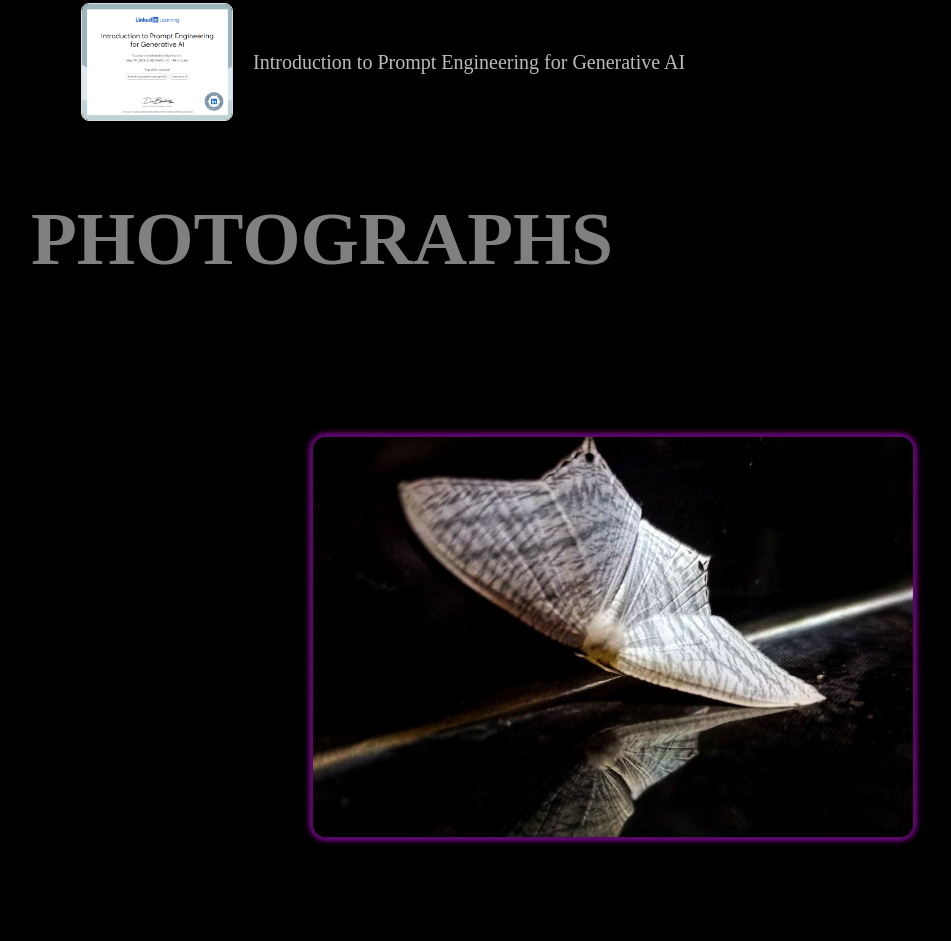
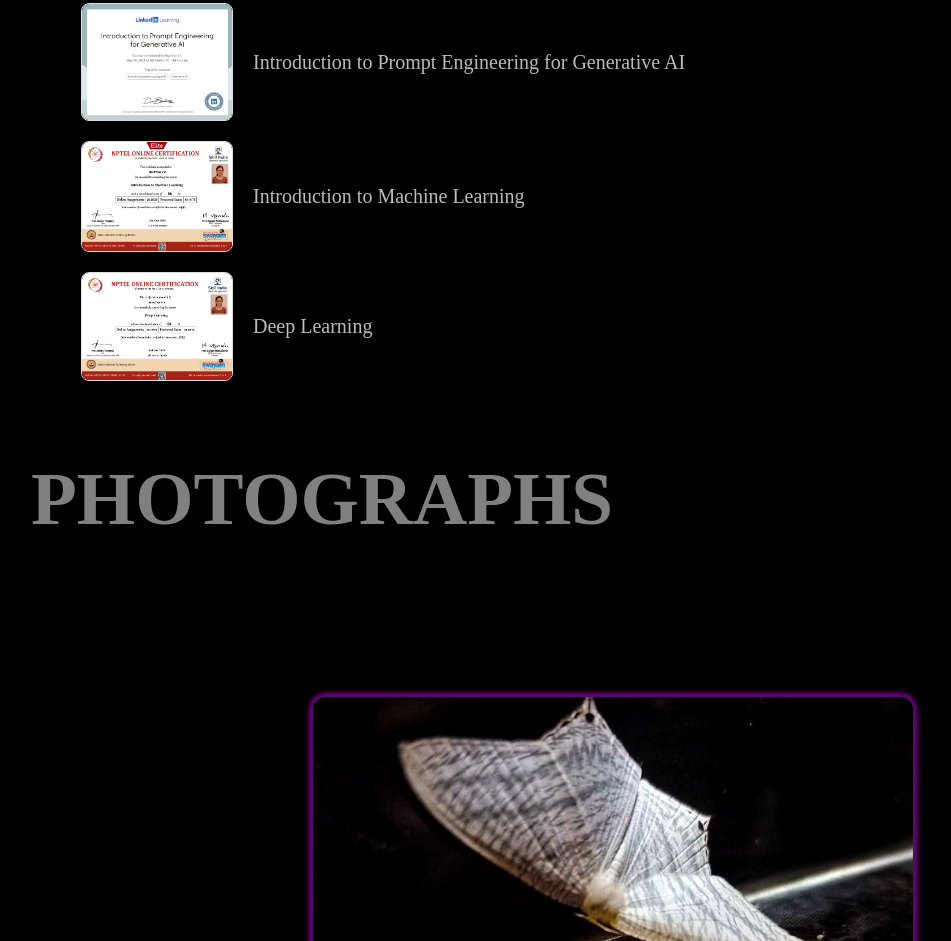
Before and after one commit to NiyathaVS/Portfolio-website, a plain HTML site: page index.html in a window 1280 px wide. Shown: the part 5371-6312 px from the top of the page, without its empty margins (27-978 px from the left). Drawn offline with Linux system fonts and the light colour scheme.

Commit message:
Added files

```diff
--- a/index.html
+++ b/index.html
@@ -252,6 +252,14 @@
                 <img src="./image/prompt engi.png" alt="Certification 5" class="certification-image" style="width: 150px; height: auto; border: 1px solid #ddd; border-radius: 8px; box-shadow: 2px 2px 10px rgba(0,0,0,0.1);">
                 <p style="font-size: 20px; color: #bbbbbb;">Introduction to Prompt Engineering for Generative AI</p>
               </div>
+              <div style="display: flex; align-items: center; gap: 20px;">
+                <img src="./image/Machine learning.png" alt="Certification 5" class="certification-image" style="width: 150px; height: auto; border: 1px solid #ddd; border-radius: 8px; box-shadow: 2px 2px 10px rgba(0,0,0,0.1);">
+                <p style="font-size: 20px; color: #bbbbbb;">Introduction to Machine Learning</p>
+              </div>
+              <div style="display: flex; align-items: center; gap: 20px;">
+                <img src="./image/deep learning.png" alt="Certification 5" class="certification-image" style="width: 150px; height: auto; border: 1px solid #ddd; border-radius: 8px; box-shadow: 2px 2px 10px rgba(0,0,0,0.1);">
+                <p style="font-size: 20px; color: #bbbbbb;">Deep Learning</p>
+              </div>
             </div>
           </section>
 
```
Also changed, not shown: image/Machine learning.png (added), image/deep learning.png (added).
